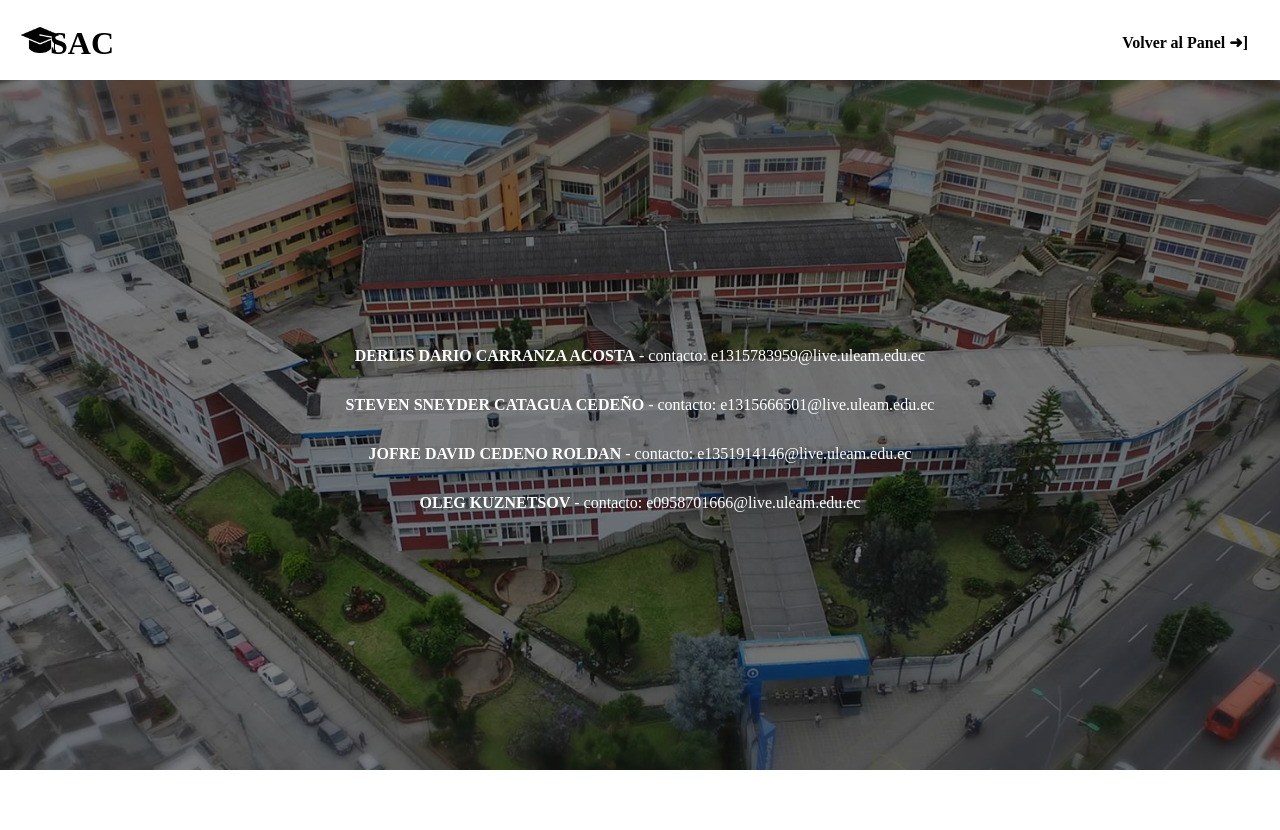
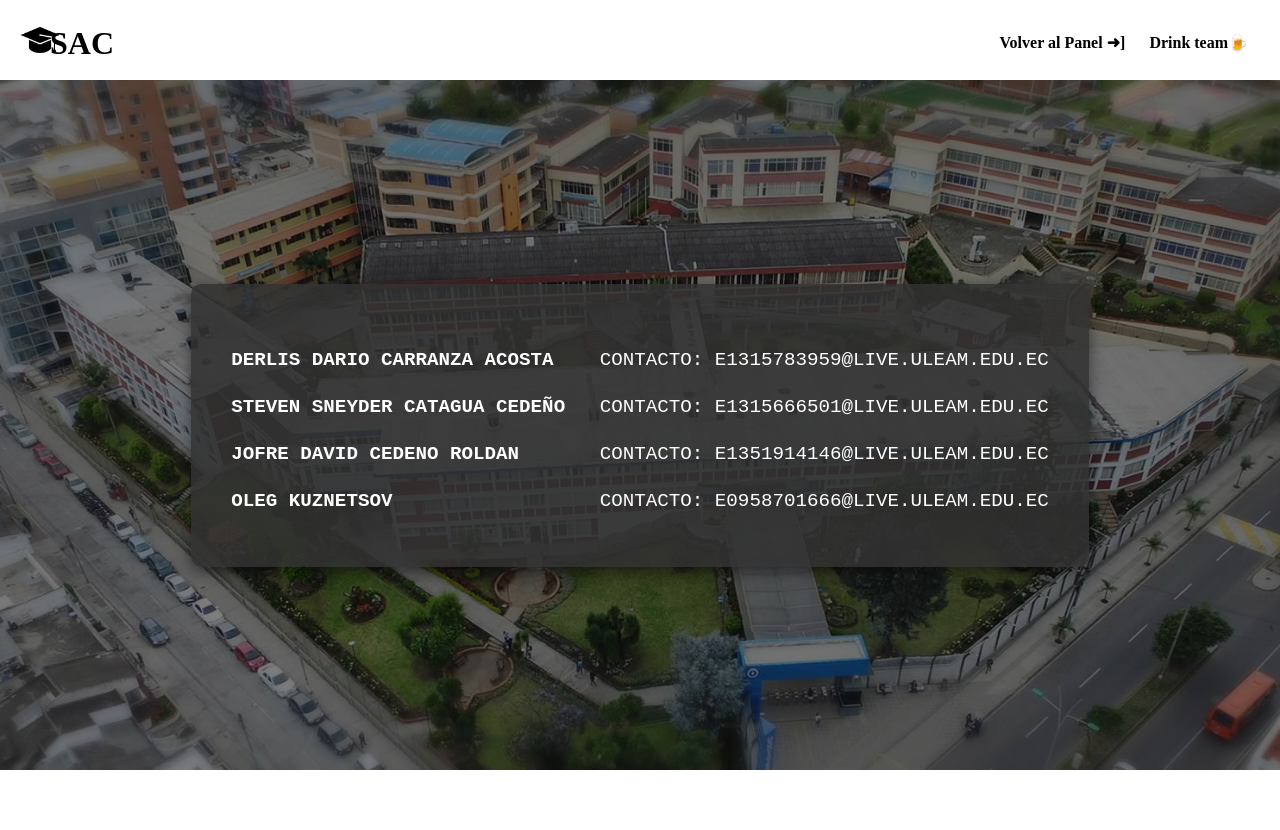
Before and after one commit to Elf3n-RO/Proyect-POO-ULEAM---Group-6---2025, a Flask app: page /ayuda in a window 1280 px wide. Run offline with Flask 3, Linux system fonts and the light colour scheme.

Commit message:
Html. changes :ayuda.html 2

```diff
--- a/SAC/src/sac/templates/ayuda.html
+++ b/SAC/src/sac/templates/ayuda.html
@@ -11,17 +11,26 @@
             <p class="logo">SAC</p>
             <nav>
                 <a href="/">Volver al Panel ➜]</a>
+                <a>Drink team🍺</a>
             </nav>
         </div>
     </header>
 
     <section id="principal" style="height: 690px; display: flex; align-items: center;">
-        <div class="container">
-            <div style="font-size: 1em; color: black; line-height: 1.8;">
-                <p style="font-size: 1em; margin: 10px 0;"><strong>DERLIS DARIO CARRANZA ACOSTA</strong> - contacto: e1315783959@live.uleam.edu.ec</p>
-                <p style="font-size: 1em; margin: 10px 0;"><strong>STEVEN SNEYDER CATAGUA CEDEÑO</strong> - contacto: e1315666501@live.uleam.edu.ec</p>
-                <p style="font-size: 1em; margin: 10px 0;"><strong>JOFRE DAVID CEDENO ROLDAN</strong> - contacto: e1351914146@live.uleam.edu.ec</p>
-                <p style="font-size: 1em; margin: 10px 0;"><strong>OLEG KUZNETSOV</strong> - contacto: e0958701666@live.uleam.edu.ec</p>
+        <div class="container" style="max-width: 1000px;">
+            <div style="background-color: rgba(50, 50, 50, 0.85); padding: 40px; border-radius: 10px; box-shadow: 0 4px 15px rgba(0, 0, 0, 0.5);">
+                <p style="font-size: 1.2em; margin: 15px 0; color: white; font-family: 'Courier New', monospace; text-align: left;">
+                    <strong>DERLIS DARIO CARRANZA ACOSTA</strong>&nbsp;&nbsp;&nbsp;&nbsp;CONTACTO: E1315783959@LIVE.ULEAM.EDU.EC
+                </p>
+                <p style="font-size: 1.2em; margin: 15px 0; color: white; font-family: 'Courier New', monospace; text-align: left;">
+                    <strong>STEVEN SNEYDER CATAGUA CEDEÑO</strong>&nbsp;&nbsp;&nbsp;CONTACTO: E1315666501@LIVE.ULEAM.EDU.EC
+                </p>
+                <p style="font-size: 1.2em; margin: 15px 0; color: white; font-family: 'Courier New', monospace; text-align: left;">
+                    <strong>JOFRE DAVID CEDENO ROLDAN</strong>&nbsp;&nbsp;&nbsp;&nbsp;&nbsp;&nbsp;&nbsp;CONTACTO: E1351914146@LIVE.ULEAM.EDU.EC
+                </p>
+                <p style="font-size: 1.2em; margin: 15px 0; color: white; font-family: 'Courier New', monospace; text-align: left;">
+                    <strong>OLEG KUZNETSOV</strong>&nbsp;&nbsp;&nbsp;&nbsp;&nbsp;&nbsp;&nbsp;&nbsp;&nbsp;&nbsp;&nbsp;&nbsp;&nbsp;&nbsp;&nbsp;&nbsp;&nbsp;&nbsp;CONTACTO: E0958701666@LIVE.ULEAM.EDU.EC
+                </p>
             </div>
         </div>
     </section>
```
